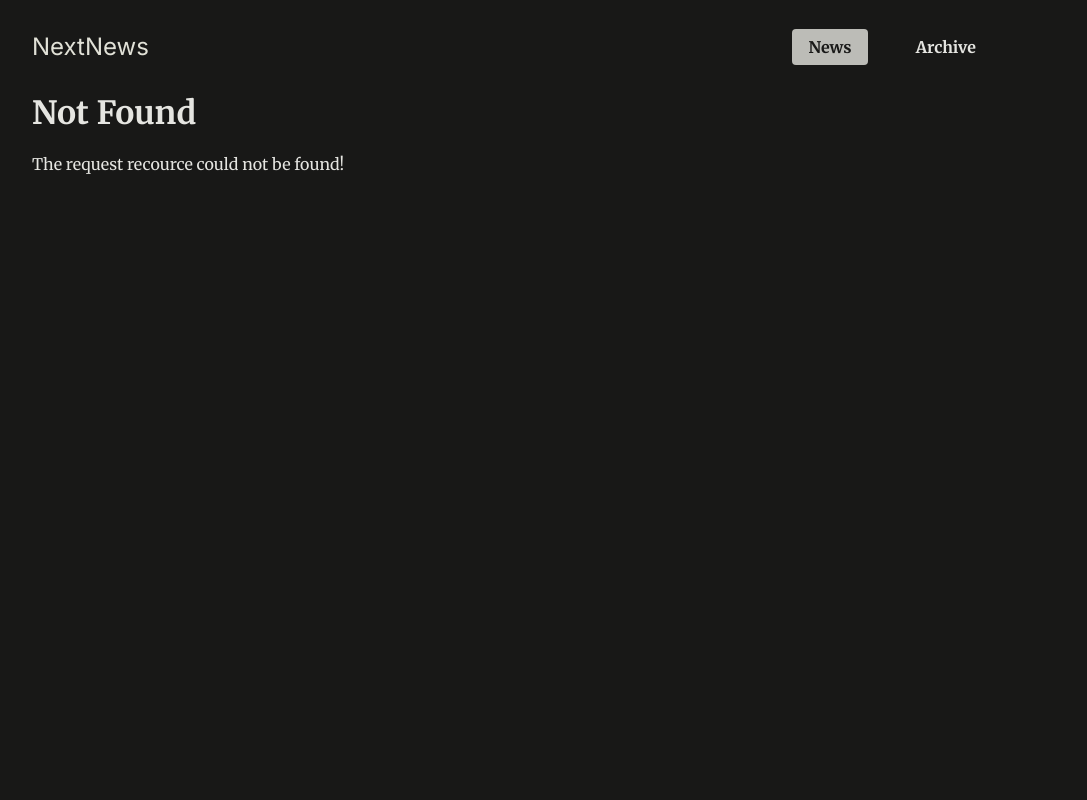
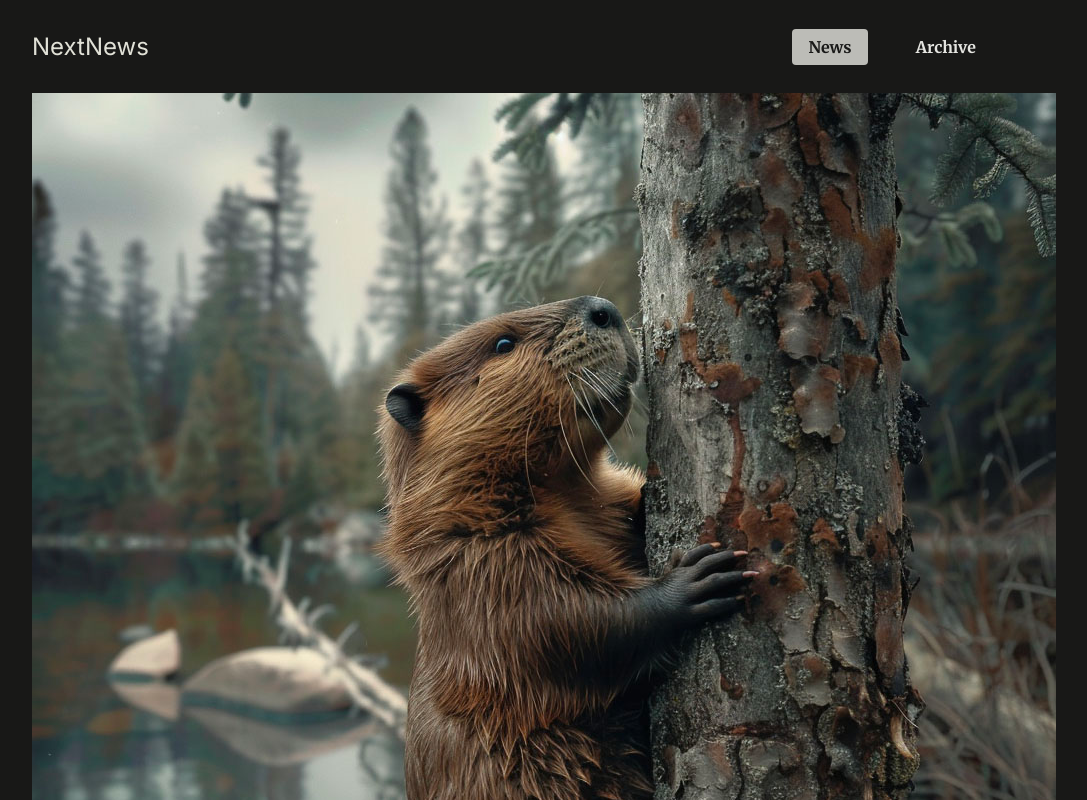
Before and after one commit to MaxIvaniuk/nextjs-routing, a Next.js app: page /news/beaver-plague/image in a window 1280 px wide. Before the commit this address had no page. Shown: the top 800 px of the page, without its empty margins (128-1215 px from the left). Built offline with nearby package versions, Linux system fonts and the light colour scheme.

Commit message:
create intercepting route

```diff
--- /dev/null
+++ b/app/news/[slug]/image/page.js
@@ -0,0 +1,12 @@
+import { DUMMY_NEWS } from "@/dummy-news"
+
+export default function ImagePage({ params }) {
+    const newsItemSlug = params.slug
+    const newsItem = DUMMY_NEWS.find(newsItem => newsItem.slug === newsItemSlug)
+
+    if (!newsItem) notFound()
+
+    return <div className="fullscreen-image">
+        <img src={`/images/news/${newsItem.image}`} alt={newsItem.title}/>
+    </div>
+}
--- a/app/news/[slug]/page.js
+++ b/app/news/[slug]/page.js
@@ -1,4 +1,5 @@
 import { DUMMY_NEWS } from "@/dummy-news"
+import Link from "next/link"
 import { notFound } from "next/navigation"
 
 export default function NewsDetailPage({params}) {
@@ -8,7 +9,9 @@
     return (
         <article>
             <header className="news-article">
-                <img src={`/images/news/${newsItem.image}`} alt={newsItem.title}/>
+                <Link href={`/news/${newsItem.slug}/image`}>
+                    <img src={`/images/news/${newsItem.image}`} alt={newsItem.title}/>
+                </Link>
                 <h1>{newsItem.title}</h1>
                 <time dateTime={newsItem.date}>{newsItem.date}</time>
             </header>
```
Also changed, not shown: app/news/[slug]/(.)image/page.js (added, +15 -0 lines).
